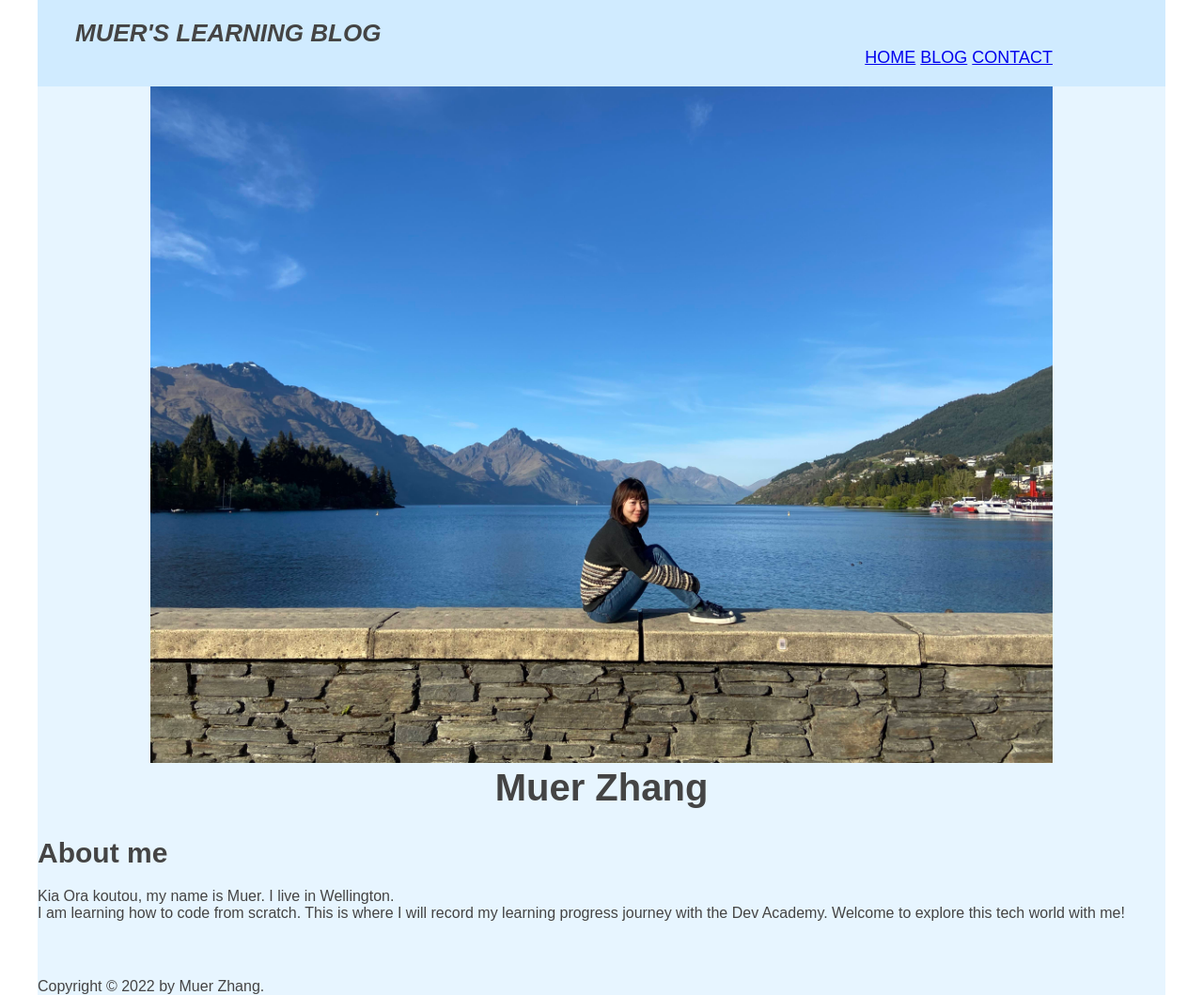
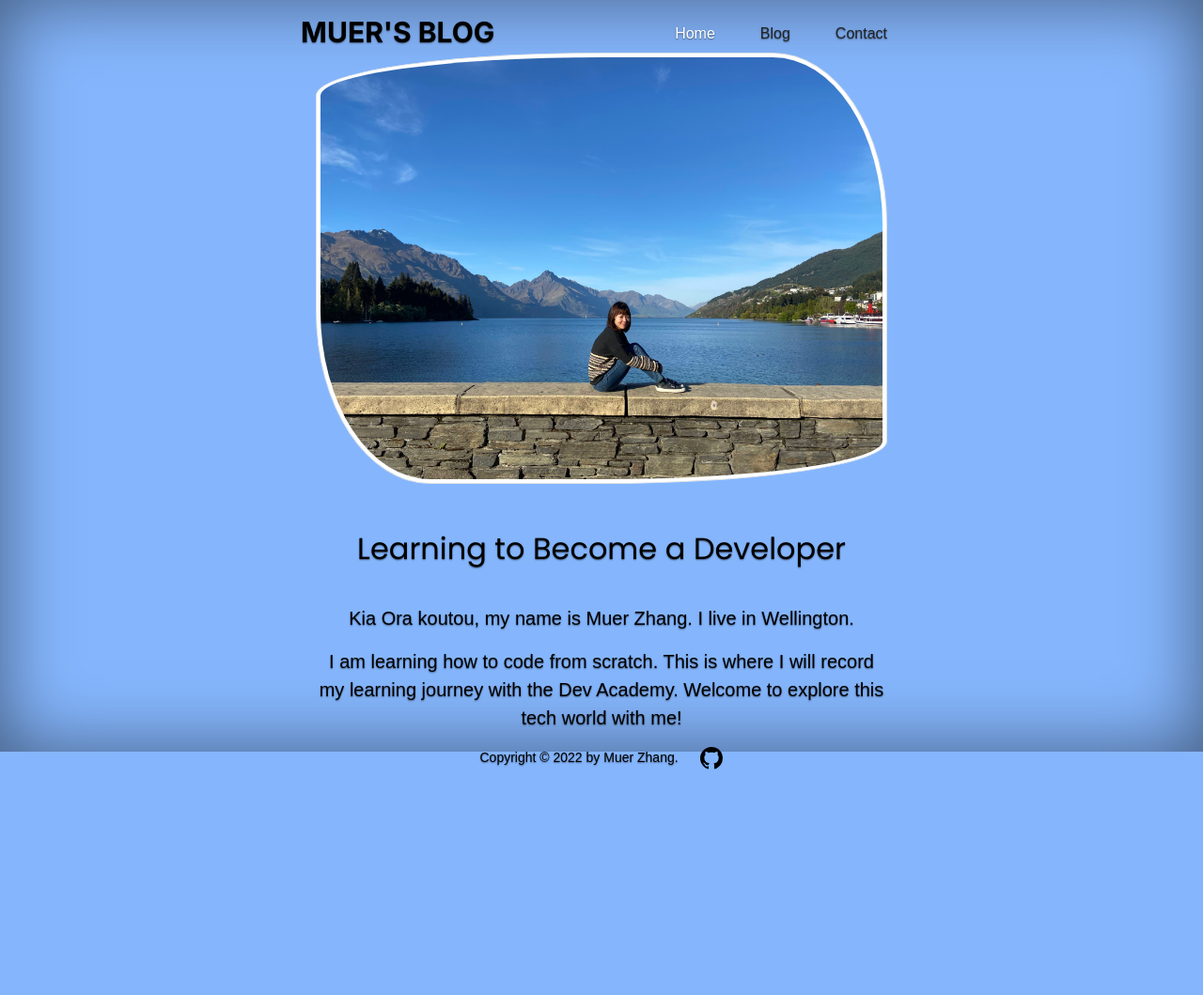
Before and after one commit to muer-zhang/muer-zhang.github.io, a plain HTML site: page index.html in a window 1280 px wide. Shown: the whole page at 94% size. After the commit the page ends 835 px from the top, so only its background shows below. Drawn offline with nearby package versions, Linux system fonts and the light colour scheme.

Commit message:
update Home Page and Style

```diff
--- a/index.html
+++ b/index.html
@@ -1,42 +1,92 @@
 <!DOCTYPE html>
-<html lang="en">
+<html lang="en" class="h-100">
   <head>
     <meta charset="UTF-8" />
     <meta http-equiv="X-UA-Compatible" content="IE=edge" />
     <meta name="viewport" content="width=device-width, initial-scale=1.0" />
+
+    <link rel="preconnect" href="https://fonts.googleapis.com" />
+    <link rel="preconnect" href="https://fonts.gstatic.com" crossorigin />
+    <link
+      href="https://fonts.googleapis.com/css2?family=Inter:wght@400;500;700&family=Inter|Poppins&display=swap"
+      rel="stylesheet"
+    />
+    <link
+      href="https://cdn.jsdelivr.net/npm/bootstrap@5.1.3/dist/css/bootstrap.min.css"
+      rel="stylesheet"
+      integrity="sha384-1BmE4kWBq78iYhFldvKuhfTAU6auU8tT94WrHftjDbrCEXSU1oBoqyl2QvZ6jIW3"
+      crossorigin="anonymous"
+    />
+
     <link href="styles/main.css" rel="stylesheet" type="text/css" />
+
+    <style>
+      .bd-placeholder-img {
+        font-size: 1.125rem;
+        text-anchor: middle;
+        -webkit-user-select: none;
+        -moz-user-select: none;
+        user-select: none;
+      }
+
+      @media (min-width: 768px) {
+        .bd-placeholder-img-lg {
+          font-size: 3.5rem;
+        }
+      }
+    </style>
 
     <title>Muer's Blog</title>
   </head>
-  <body>
-    <div class="container">
-      <header class="main-header">
-        <h1>Muer's Learning Blog</h1>
-        <nav>
-          <a href="index.html">HOME</a>
-          <a href="te-houtaewa-template.html">BLOG</a>
-          <a href="contact.html">CONTACT</a>
-        </nav>
+  <body class="d-flex h-100 text-center text-black bg-primary bg-opacity-50">
+    <div class="cover-container d-flex w-100 h-100 p-3 mx-auto flex-column">
+      <header class="mb-auto">
+        <div>
+          <h3 class="float-md-start mb-0 blog-header">Muer's blog</h3>
+
+          <nav class="nav nav-masthead justify-content-center float-md-end">
+            <a class="nav-link active" aria-current="page" href="#">Home</a>
+            <a class="nav-link" href="#">Blog</a>
+            <a class="nav-link" href="#">Contact</a>
+          </nav>
+        </div>
       </header>
-      <article>
-        <div class="photo-frame">
-          <img
-            src="image/muer-image.jpg"
-            alt="author photo"
-            class="author-img"
-          />
-        </div>
-        <h2>Muer Zhang</h2>
-        <h3>About me</h3>
-        <p>Kia Ora koutou, my name is Muer. I live in Wellington.</p>
-        <p>
+
+      <main class="px-3">
+        <img
+          src="image/muer-image.jpg"
+          class="img-thumbnail-custom"
+          alt="author photo"
+        />
+        <h2>Learning to Become a Developer</h2>
+        <p class="lead">
+          Kia Ora koutou, my name is Muer Zhang. I live in Wellington.
+        </p>
+        <p class="lead">
           I am learning how to code from scratch. This is where I will record my
-          learning progress journey with the Dev Academy. Welcome to explore
-          this tech world with me!
+          learning journey with the Dev Academy. Welcome to explore this tech
+          world with me!
         </p>
-      </article>
-      <footer>
-        <p class="copyright-text">Copyright &copy; 2022 by Muer Zhang.</p>
+        <p class="lead"></p>
+      </main>
+
+      <footer class="mt-auto text-black-80">
+        <p class="copyright-text">
+          Copyright &copy; 2022 by Muer Zhang.
+          <a href="https://github.com/muer-zhang" class="text-black">
+            <svg
+              xmlns="http://www.w3.org/2000/svg"
+              width="24"
+              height="24"
+              fill="currentColor"
+              class="bi bi-github"
+              viewBox="0 0 16 16"
+            >
+              <path
+                d="M8 0C3.58 0 0 3.58 0 8c0 3.54 2.29 6.53 5.47 7.59.4.07.55-.17.55-.38 0-.19-.01-.82-.01-1.49-2.01.37-2.53-.49-2.69-.94-.09-.23-.48-.94-.82-1.13-.28-.15-.68-.52-.01-.53.63-.01 1.08.58 1.23.82.72 1.21 1.87.87 2.33.66.07-.52.28-.87.51-1.07-1.78-.2-3.64-.89-3.64-3.95 0-.87.31-1.59.82-2.15-.08-.2-.36-1.02.08-2.12 0 0 .67-.21 2.2.82.64-.18 1.32-.27 2-.27.68 0 1.36.09 2 .27 1.53-1.04 2.2-.82 2.2-.82.44 1.1.16 1.92.08 2.12.51.56.82 1.27.82 2.15 0 3.07-1.87 3.75-3.65 3.95.29.25.54.73.54 1.48 0 1.07-.01 1.93-.01 2.2 0 .21.15.46.55.38A8.012 8.012 0 0 0 16 8c0-4.42-3.58-8-8-8z"
+              /></svg
+          ></a>
+        </p>
       </footer>
     </div>
   </body>
--- a/styles/main.css
+++ b/styles/main.css
@@ -1,61 +1,87 @@
-* {
-  margin: 0;
-  padding: 0;
-  box-sizing: border-box;
+/*
+ * Globals
+ */
+
+/* Custom default button */
+.btn-secondary,
+.btn-secondary:hover,
+.btn-secondary:focus {
+  color: #333;
+  text-shadow: none; /* Prevent inheritance from `body` */
 }
 
+/*
+ * Base structure
+ */
+
 body {
+  text-shadow: 0 0.05rem 0.1rem rgba(0, 0, 0, 0.5);
+  box-shadow: inset 0 0 5rem rgba(0, 0, 0, 0.5);
   font-family: sans-serif;
-  color: #444;
 }
 
-.container {
-  /* width: 1200px; */
-  margin: 0 auto;
-  max-width: 1200px;
-  width: 100%;
-  background-color: #e7f5ff;
-}
-.main-header {
-  background-color: #d0ebff;
-  padding: 20px 40px;
+.cover-container {
+  max-width: 42em;
 }
 
-nav {
-  font-size: 18px;
-  text-align: right;
-  margin-right: 80px;
-}
-article {
-  margin-bottom: 60px;
+/*
+ * Header
+ */
+.blog-header {
+  font-size: 30px;
+  font-family: "Inter", sans-serif;
+  text-transform: uppercase;
+  font-weight: 700;
 }
 
-.photo-frame {
-  text-align: center;
+.blog-header .nav-masthead .nav-link {
+  padding: 0.25rem 0;
+  font-weight: 700;
+  /* color: rgba(255, 255, 255, 0.5); */
+  background-color: transparent;
+  border-bottom: 0.25rem solid transparent;
 }
 
-.author-img {
-  max-width: 80%;
-  /* max-height: 30%; */
-  height: auto;
-}
-.copyright-text {
+.nav-link {
+  color: #212529;
 }
 
-h1 {
-  font-size: 26px;
-  text-transform: uppercase;
-  font-style: italic;
+.nav-masthead .nav-link:hover,
+.nav-masthead .nav-link:focus {
+  font-weight: 800;
+  color: #fff;
+}
+
+.nav-masthead .nav-link + .nav-link {
+  margin-left: 1rem;
+}
+
+.nav-masthead .active {
+  color: #fff;
+  /* font-weight: 500; */
+}
+
+/* Main */
+.img-thumbnail-custom {
+  border-radius: 50% 20% / 10% 40%;
+  padding: 0.25rem;
+  background-color: #fff;
+  border: 0.3px solid #dee2e6;
+  max-width: 100%;
+  height: auto;
+  margin-bottom: 50px;
 }
 
 h2 {
-  font-size: 40px;
-  margin-bottom: 20px;
-  text-align: center;
+  font-family: "Poppins", sans-serif;
+  margin-bottom: 40px;
 }
 
-h3 {
-  font-size: 30px;
-  margin-bottom: 20px;
-  margin-top: 30px;
+/* Footer */
+.copyright-text {
+  font-size: 14px;
 }
+
+.bi-github {
+  margin-left: 20px;
+}
```
